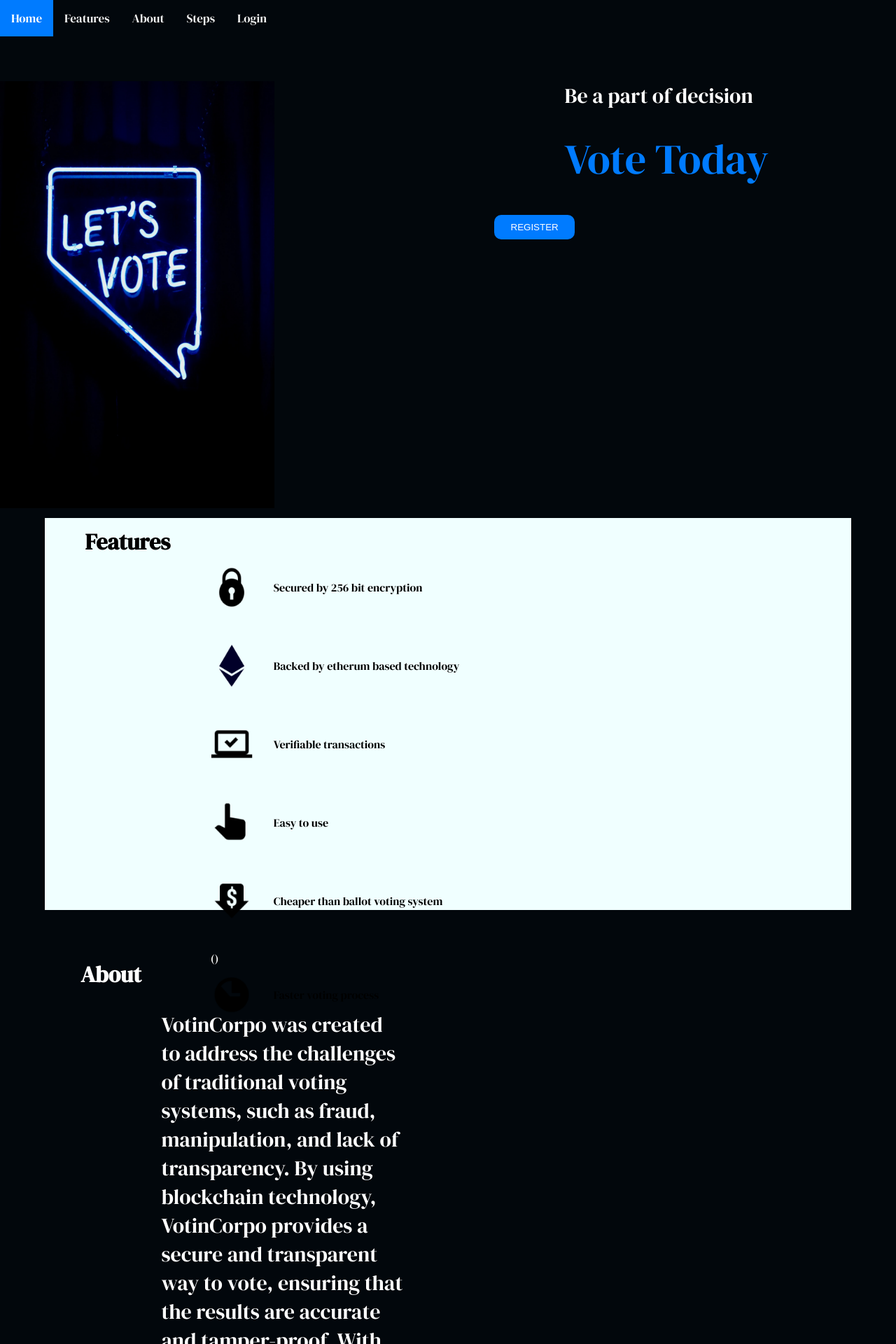
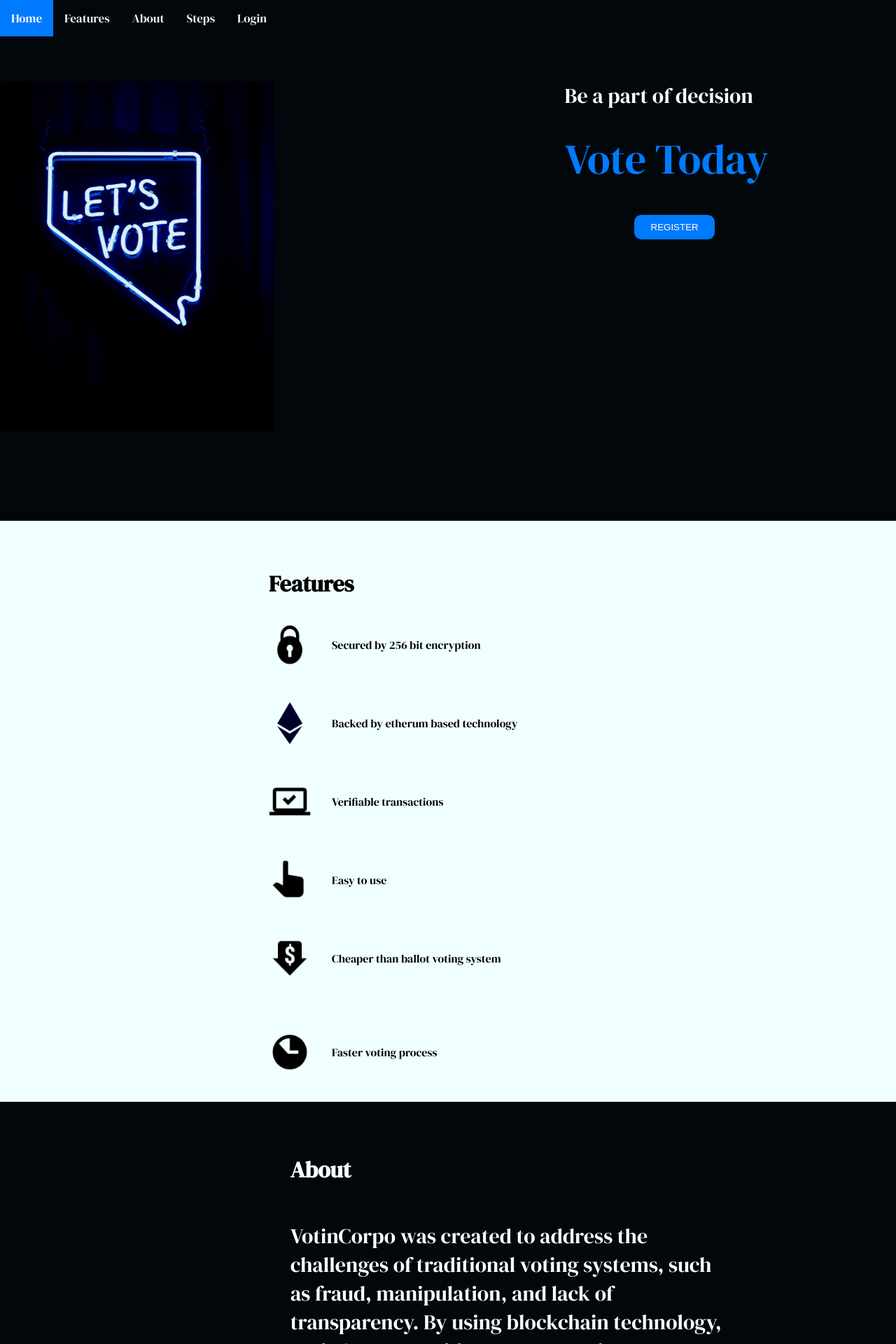
Before and after one commit to kais-zeghdoud/DecentralizedVotingSystem, a Flask app: page /VotinCorpo in a window 1280 px wide. Shown: the top 1920 px of the page at 70% size. Run offline with Flask 3, Linux system fonts and the light colour scheme.

Commit message:
modif css

```diff
--- a/Flask/App/static/css/index.css
+++ b/Flask/App/static/css/index.css
@@ -34,20 +34,20 @@ body{
 
 .container{
     margin-top: 5%;
+    margin-bottom: 10%;
     width: 90%;
-    height: 70vh;
     display: flex;
 }
 
 .container-item{
-    width: 50%;
+    width: 90%;
     height: 100%;
     display: flex;
     flex-direction: column;
 }
 
 .container-item h1{
-    margin-left: 20%;
+    margin-left: 40%;
     margin-top: 1%;
     margin-right: 5%;
     margin-bottom: 5%;
@@ -60,20 +60,18 @@ body{
 
 .container_white{
     background-color: azure;
-    margin-top: 5%;
-    margin-left: 5%;
-    width: 90%;
-    height: 70vh;
+    width: 100%;
     display: flex;
 }
 .container_white h1{
+    margin-bottom: 7%;
     margin-top: 1%;
-    margin-left: 5%;
     margin-right: 5%;
     color: black;
 }
 
 .image-container {
+    margin-left: 30%;
     margin-top: 5%;
     display: flex;
     flex-direction: column;
@@ -113,14 +111,15 @@ input{
 a{color: #499FFE}
 a:hover{color: #0048a7}
 
+
 input[type="submit"] {
-    border-radius: 10px; /* Arrondir les bords */
-    padding: 10px 20px; /* Ajouter un peu de marge intérieure */
-    border: none; /* Supprimer la bordure */
-    background-color: #007bff; /* Couleur de fond */
-    color: #fff; /* Couleur du texte */
-    cursor: pointer; /* Changement de curseur au survol */
-    width: 20%; /* Réduire la largeur à 50% */
-    margin-left: 130px;
+    border-radius: 10px;
+    padding: 10px 3px;
+    border: none;
+    background-color: #007bff;
+    color: #fff;
+    cursor: pointer;
+    width: 20%;
+    margin-left: 330px;
     margin-top: 10px;
 }
--- a/Flask/App/templates/index.html
+++ b/Flask/App/templates/index.html
@@ -21,7 +21,7 @@
 
     <div id="home" class="container">
         <div class="container-item">
-            <img src="./../static/assets/index.png" alt="Let's vote" width="392" height="666">
+            <img src="./../static/assets/index.png" alt="Let's vote" width="392" height="500">
         </div>
 
         <div class="container-item">
@@ -34,8 +34,9 @@
     </div>
 
     <div id="features" class="container_white">
-        <h1>Features</h1>
+
         <div class="image-container">
+            <h1>Features</h1>
             <div class="image-item">
                 <img src="./../static/assets/lock.png" alt="register image" width="60" height="60">
                 <p>Secured by 256 bit encryption</p>
@@ -68,14 +69,13 @@
         <div class="container-item">
             <h1>About</h1>
             <p style="font-size: 30px">VotinCorpo was created to address the challenges of traditional voting systems, such as fraud, manipulation, and lack of transparency. By using blockchain technology, VotinCorpo provides a secure and transparent way to vote, ensuring that the results are accurate and tamper-proof. With VotinCorpo, you can be confident that your vote will be counted and that the results will reflect the will of the people.</p>
-            <p style="font-size: 30px">VotinCorpo is a decentralized voting system that allows you to vote for your favorite candidate in a secure and transparent way. It is built on the Ethereum blockchain and uses smart contracts to ensure the integrity of the voting process. With VotinCorpo, you can be sure that your vote will be counted and that the results will be accurate and tamper-proof.</p>
-
         </div>
     </div>
 
     <div id="steps" class="container_white">
-        <h1>Easy steps</h1>
+
         <div class="image-container">
+            <h1>Easy steps</h1>
             <div class="image-item">
                 <img src="./../static/assets/registration.png" alt="register image" width="60" height="60">
                 <p>Secured by 256 bit encryption</p>
```
Also changed, not shown: 1 other file.
